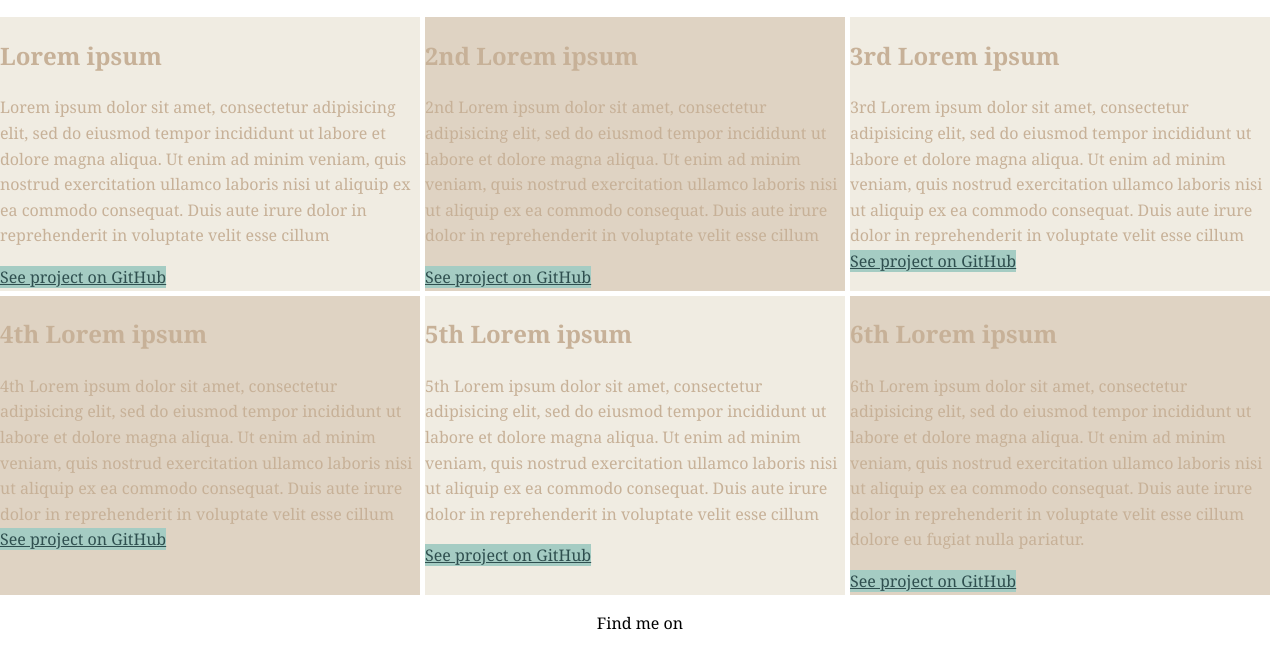
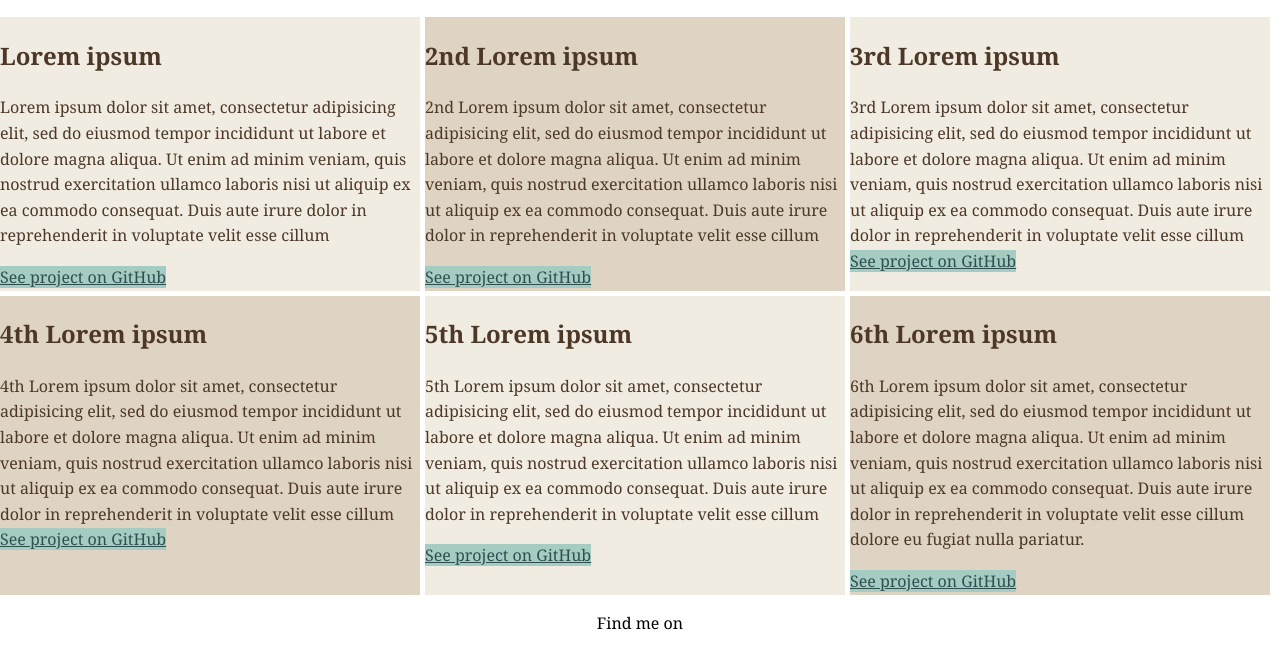
Before and after one commit to rabia-0108/portfolio-website, a plain HTML site: page work.html in a window 1280 px wide. Shown: the part 211-860 px from the top of the page. Drawn offline with nearby package versions, Linux system fonts and the light colour scheme.

Commit message:
grid text color

```diff
--- a/css/style.css
+++ b/css/style.css
@@ -5,10 +5,11 @@ background (Light dim blue): # A5CCC3;
 Text Color (dark blue-green): #041511;
 Primary Color (Dark Slate Grey): #2F4F4F;
 Secondary Color (Light Dim green): #151F1D;
-Grid Palate light color: #f0ece2
-Grid Palate Darker Color: #dfd3c3
-Grid Palaate even darker but not in the code: #c7b198
-Grid Palate shady Green: #596e79
+Grid Palate light color: #f0ece2;
+Grid Palate Darker Color: #dfd3c3;
+Grid Palaate even darker but not in the code: #c7b198;
+Grid Palate shady Green: #596e79;
+Grid Palate text color: #4d3827;
 
  */
 
@@ -21,6 +22,7 @@ Grid Palate shady Green: #596e79
 --Grid-Palate-2: #dfd3c3;
 --Grid-Palate-3: #c7b198;
 --Grid-Palate-4: #596e79;
+--Grid-Palate-text: #4d3827;
 --font-weight-h: 700;
 --font-weight-regular-text: 400;
 --Sun-0: #EDC655;
@@ -186,32 +188,32 @@ text-decoration: none;
 
 .grid__item1 {
   background-color: var(--Grid-Palate-1);
-  color: #c7b198;
+  color: var(--Grid-Palate-text);
 }
 
 .grid__item2 {
   background-color: var(--Grid-Palate-2);
-  color: #c7b198;
+  color: var(--Grid-Palate-text);
 }
 
 .grid__item3 {
   background-color: var(--Grid-Palate-1);
-  color: #c7b198;
+  color: var(--Grid-Palate-text);
 }
 
 .grid__item4 {
   background-color: var(--Grid-Palate-2);
-  color: #c7b198;
+  color: var(--Grid-Palate-text);
 }
 
 .grid__item5 {
   background-color: var(--Grid-Palate-1);
-  color: #c7b198;
+  color: var(--Grid-Palate-text);
 }
 
 .grid__item6 {
   background-color: var(--Grid-Palate-2);
-  color: #c7b198;
+  color: var(--Grid-Palate-text);
 }
 
 
--- a/css/style.production.css
+++ b/css/style.production.css
@@ -12,10 +12,11 @@ background (Light dim blue): # A5CCC3;
 Text Color (dark blue-green): #041511;
 Primary Color (Dark Slate Grey): #2F4F4F;
 Secondary Color (Light Dim green): #151F1D;
-Grid Palate light color: #f0ece2
-Grid Palate Darker Color: #dfd3c3
-Grid Palaate even darker but not in the code: #c7b198
-Grid Palate shady Green: #596e79
+Grid Palate light color: #f0ece2;
+Grid Palate Darker Color: #dfd3c3;
+Grid Palaate even darker but not in the code: #c7b198;
+Grid Palate shady Green: #596e79;
+Grid Paate text color: #4d3827;
 
  */
 
@@ -190,32 +191,32 @@ text-decoration: none;
 
 .grid__item1 {
   background-color: #f0ece2;
-  color: #c7b198;
+  color:#4d3827;
 }
 
 .grid__item2 {
   background-color: #dfd3c3;
-  color: #c7b198;
+  color:#4d3827;
 }
 
 .grid__item3 {
   background-color: #f0ece2;
-  color: #c7b198;
+  color:#4d3827;
 }
 
 .grid__item4 {
   background-color: #dfd3c3;
-  color: #c7b198;
+color:#4d3827;
 }
 
 .grid__item5 {
   background-color: #f0ece2;
-  color: #c7b198;
+color:#4d3827;
 }
 
 .grid__item6 {
   background-color: #dfd3c3;
-  color: #c7b198;
+color:#4d3827;
 }
 
 
```
